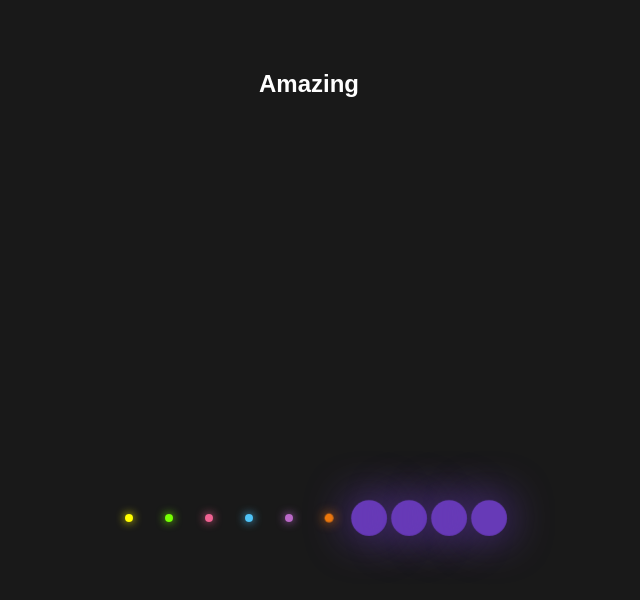
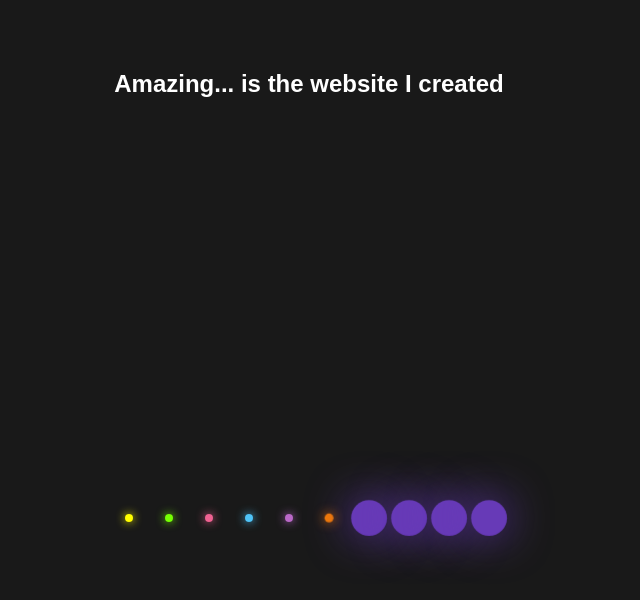
Before and after one commit to elgueroconsuerte/my-first-repo1, a plain HTML site: page index.html in a window 1280 px wide. Shown: the whole page, without its empty margins (331-971 px from the left). Drawn offline with Linux system fonts and the light colour scheme.

Commit message:
added more to the h2 element

```diff
--- a/index.html
+++ b/index.html
@@ -8,7 +8,7 @@
 </head>
 <body>
   <div>
-    <h2>Amazing</h2>
+    <h2>Amazing... is the website I created</h2>
     <ul>
     <li></li>
     <li></li>
```
